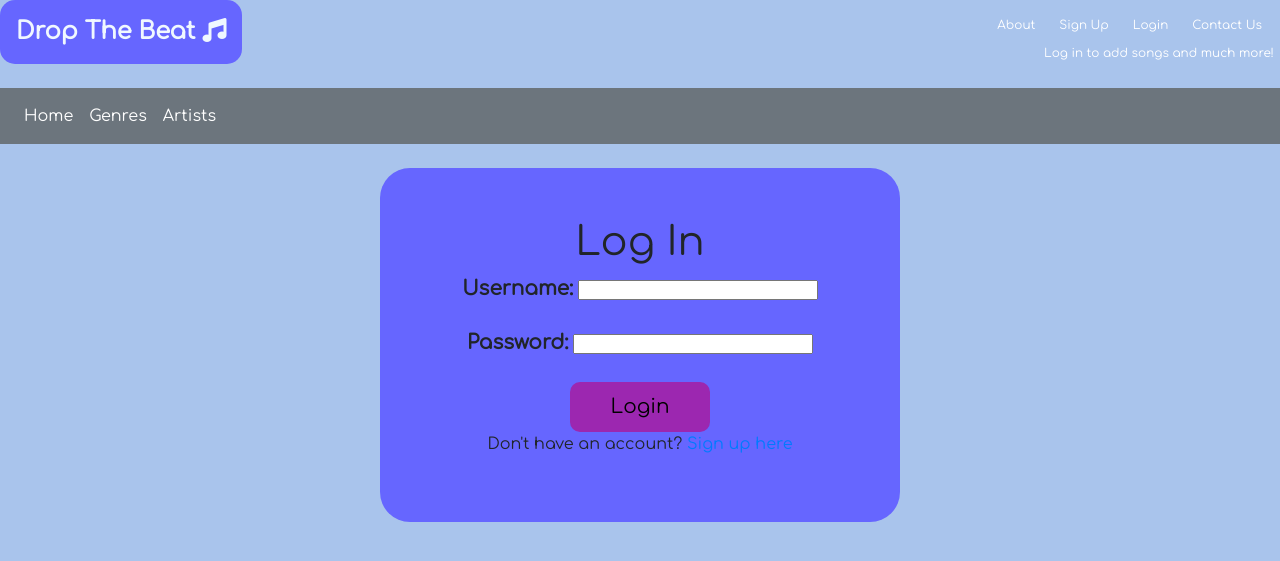
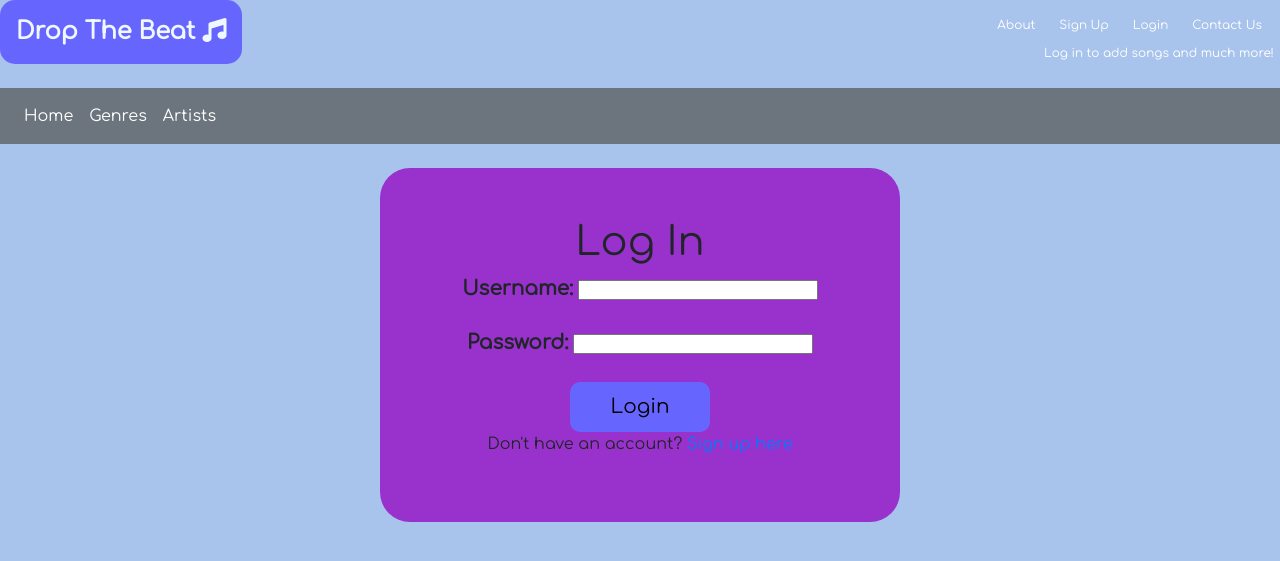
Before and after one commit to 2908400m/web_project, a Django app: page /drop_the_beat/login/ in a window 1280 px wide. Shown: the top 561 px of the page. Run offline with Django 3.2, Linux system fonts and the light colour scheme; some libraries are stand-ins or nearby versions.

Commit message:
changed login background colour

```diff
--- a/static/drop_the_beat/style.css
+++ b/static/drop_the_beat/style.css
@@ -110,7 +110,7 @@ body {
 
 /* Login classes */
 .login-div {
-  background-color: #6666FF;
+  background-color:darkorchid;
   width: 520px;
   border-radius: 30px;
 
@@ -135,7 +135,7 @@ body {
 .login-button {
   font-size: 20px;
   padding: 10px 40px;
-  background-color: #9C27B0;
+  background-color:#6666FF;
   border: 0;
   border-radius: 10px;
 }
```
